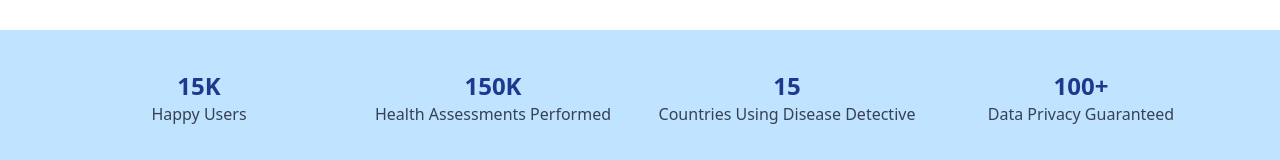
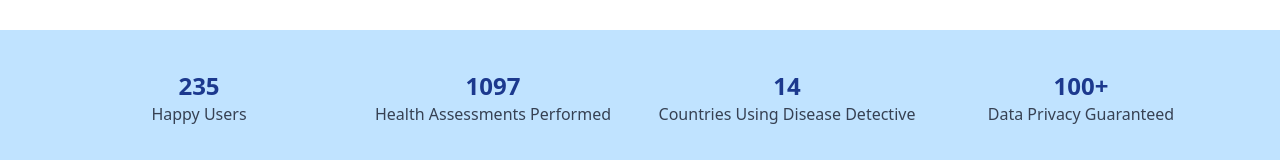
Before and after one commit to Hossam-Elshal/Disease-Detective, a React (Vite) app: page / in a window 1280 px wide. Shown: the part 633-793 px from the top of the page. Built offline with nearby package versions, Linux system fonts and the light colour scheme.

Commit message:
fourth finalize

```diff
--- a/src/LandingPageModules/components/Contact/Contact.jsx
+++ b/src/LandingPageModules/components/Contact/Contact.jsx
@@ -1,8 +1,9 @@
 import { useForm } from "react-hook-form";
+import { toast } from "react-toastify";
+import axios from "axios";
 import contact from "../../../assets/images/contact.png";
 
 export default function Contact() {
-
   const {
     register,
     handleSubmit,
@@ -10,9 +11,24 @@
     reset,
   } = useForm();
 
-  const onSubmit = (data) => {
-    console.log(data);
+  const onSubmit = async (data) => {
+    try {
+      const response = await axios.post(
+        'https://improved-alien-sharply.ngrok-free.app/user/contact/',
+        {
+          name: data.name,
+          email: data.email,
+          phone_number: data.phone_number,
+          subject: data.subject,
+          message: data.message,
+        }
+      );
+      toast.success("Message sent successfully!");
       reset();
+    } catch (error) {
+      toast.error("Failed to send message.");
+      console.error("Contact form error:", error);
+    }
   };
 
   return (
@@ -21,7 +37,10 @@
         <h2 className="text-2xl font-bold text-center mb-8">Contact us</h2>
         <div className="grid grid-cols-1 md:grid-cols-2 gap-8 items-stretch">
           {/* Form */}
-        <form onSubmit={handleSubmit(onSubmit)} className="space-y-4 h-full self-stretch">
+          <form
+            onSubmit={handleSubmit(onSubmit)}
+            className="space-y-4 h-full self-stretch"
+          >
             <div className="grid grid-cols-1 md:grid-cols-2 gap-4">
               <input
                 type="text"
@@ -38,7 +57,9 @@
               <input
                 type="tel"
                 placeholder="Phone Number"
-              {...register("phone", { required: "Phone number is required" })}
+                {...register("phone_number", {
+                  required: "Phone number is required",
+                })}
                 className="border border-gray-300 rounded-md p-3 w-full"
               />
               <input
@@ -57,8 +78,8 @@
 
             <button
               type="submit"
-            style={{backgroundColor:'#0367A1'}}
-            className=" text-white py-3 px-6 rounded-md hover:bg-blue-800 w-full"
+              style={{ backgroundColor: "#0367A1" }}
+              className="text-white py-3 px-6 rounded-md hover:bg-blue-800 w-full"
             >
               Send Message
             </button>
--- a/src/LandingPageModules/components/Header/Header.jsx
+++ b/src/LandingPageModules/components/Header/Header.jsx
@@ -41,15 +41,15 @@
       <section style={{backgroundColor:"#C0E3FF"}} className=" py-10 px-4 md:px-16">
         <div className="max-w-7xl mx-auto grid grid-cols-2 md:grid-cols-4 gap-6 text-center">
           <div>
-            <h2 className="text-2xl font-bold text-blue-900">15K</h2>
+            <h2 className="text-2xl font-bold text-blue-900">235</h2>
             <p className="text-gray-700">Happy Users</p>
           </div>
           <div>
-            <h2 className="text-2xl font-bold text-blue-900">150K</h2>
+            <h2 className="text-2xl font-bold text-blue-900">1097</h2>
             <p className="text-gray-700">Health Assessments Performed</p>
           </div>
           <div>
-            <h2 className="text-2xl font-bold text-blue-900">15</h2>
+            <h2 className="text-2xl font-bold text-blue-900">14</h2>
             <p className="text-gray-700">Countries Using Disease Detective</p>
           </div>
           <div>
```
Lines whose indentation alone changed are shown as unchanged.
